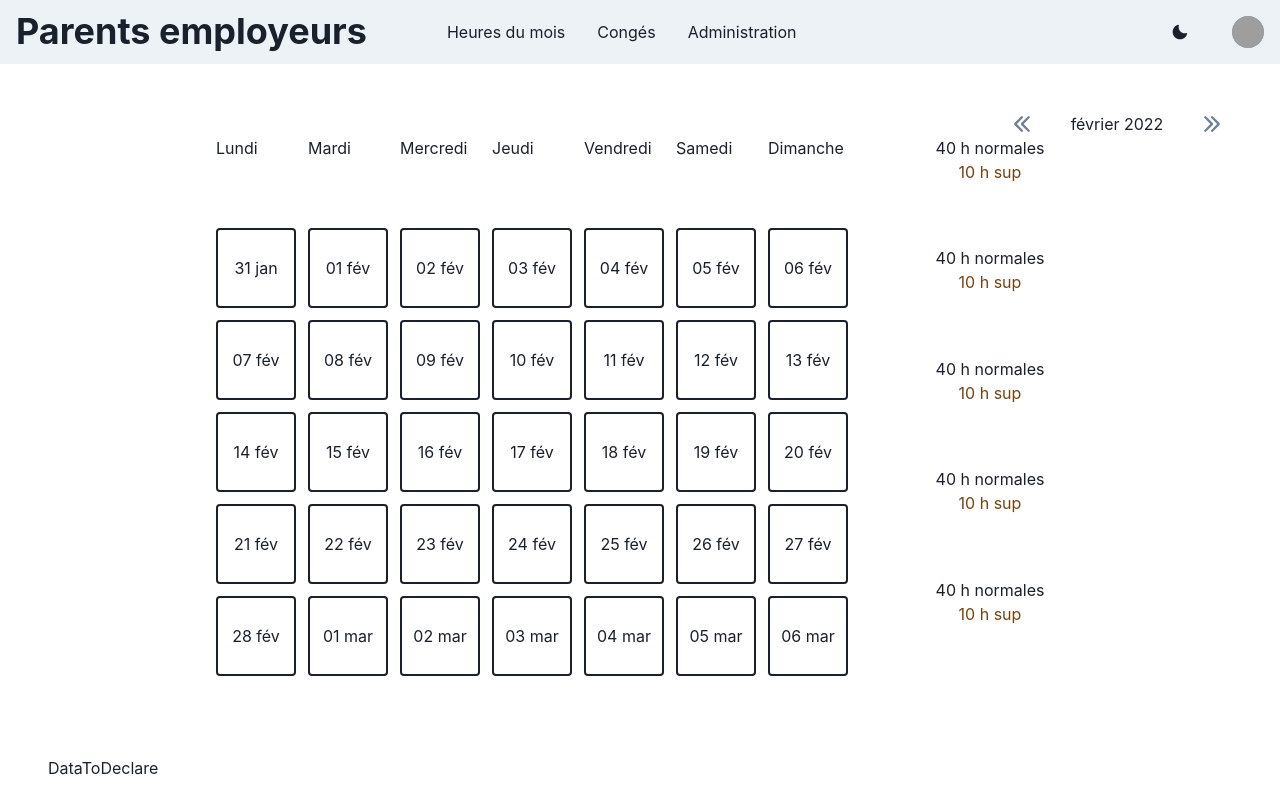
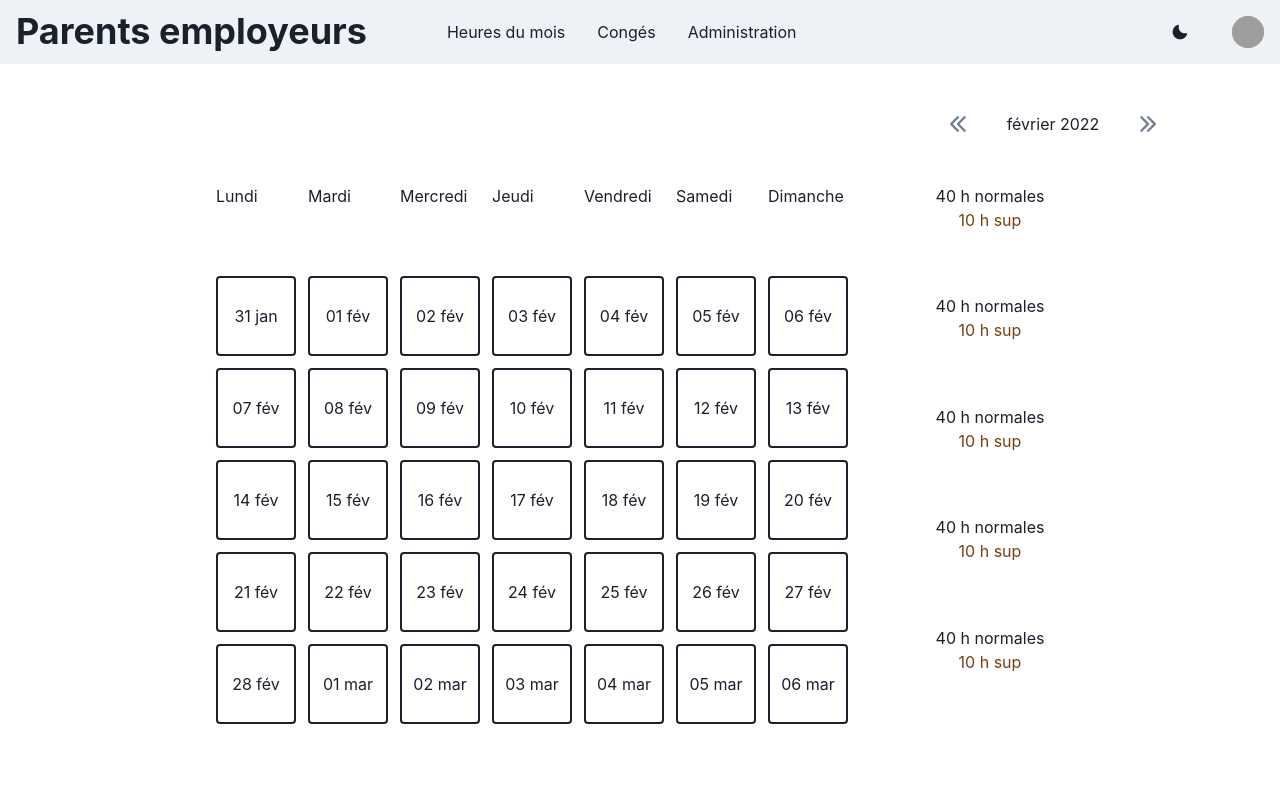
Before and after one commit to pom421/garde-enfant, a Next.js app: page / in a window 1280 px wide. Shown: the top 800 px of the page. Built offline with nearby package versions, Linux system fonts and the light colour scheme; grey boxes are pictures that could not be loaded.

Commit message:
chore: ui

```diff
--- a/components/MonthNavigation.jsx
+++ b/components/MonthNavigation.jsx
@@ -8,7 +8,7 @@ export const MonthNavigation = () => {
   const { currentMonthName, currentMonth, addOneMonth, removeOneMonth } = useDateContext()
 
   return (
-    <Flex justifyContent="flex-end" mt="8">
+    <Flex justifyContent="flex-end" mt="8" mb="12" mr="16">
       <IconButton
         variant="link"
         aria-label="Mois précédent"
```
